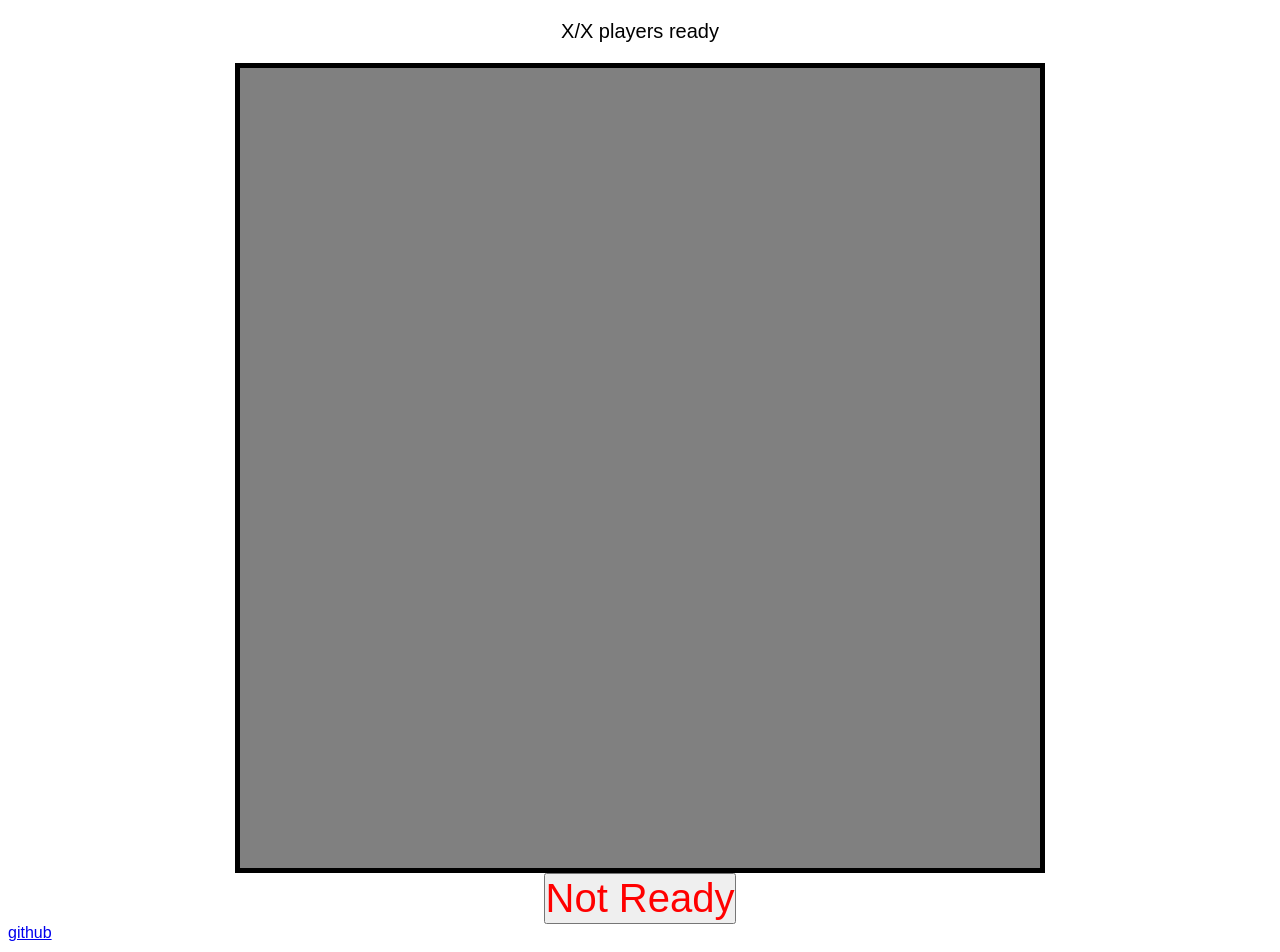
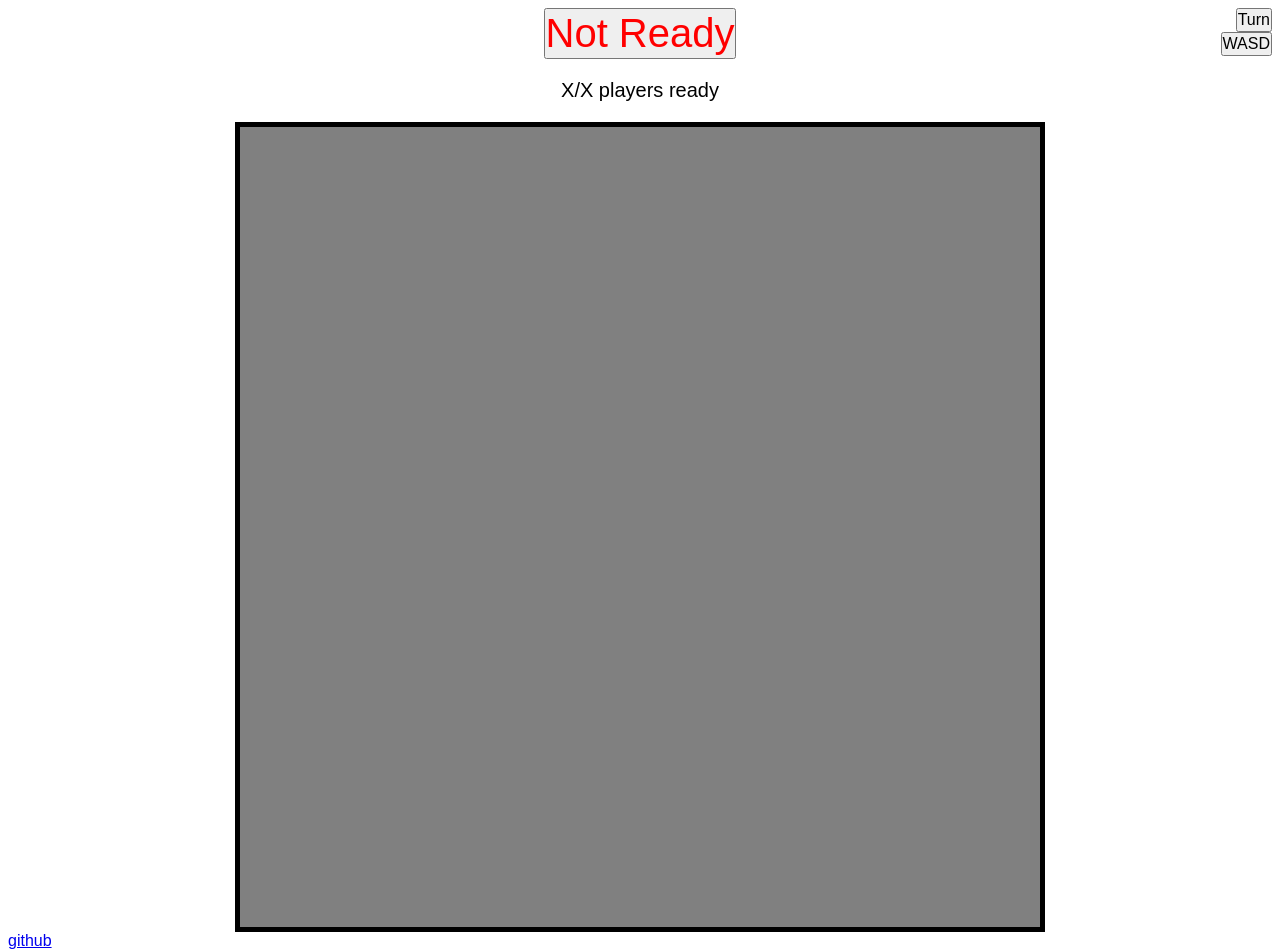
Before and after one commit to maxstc/arrowz, a website: page client/index.html in a window 1280 px wide. Drawn offline with Linux system fonts and the light colour scheme.

Commit message:
added options buttons

```diff
--- a/client/index.css
+++ b/client/index.css
@@ -12,6 +12,15 @@ canvas {
     border: 5px black solid;
 }
 
+div.colparent {
+    display: flex;
+    width: 100%;
+}
+
+div.colparent > div.col {
+    flex: 1;
+}
+
 button {
     font-size: 40px;
     padding-left: 0;
@@ -21,6 +30,11 @@ button {
     display: block;
 }
 
+.rightbutton {
+    font-size: 16px;
+    margin-right: 0px;
+}
+
 p {
     font-size: 20px;
     text-align: center;
--- a/client/index.html
+++ b/client/index.html
@@ -6,9 +6,18 @@
 		<script src="index.js"></script>
 	</head>
 	<body>
+		<div class="colparent">
+			<div class="col"></div>
+			<div class="col">
+				<button id="readybutton" type="button" disabled></button>
+			</div>
+			<div class="col">
+				<button id="turnbutton" class="rightbutton" type="button">Turn</button>
+				<button id="wasdbutton" class="rightbutton" type="button">WASD</button>
+			</div>
+		</div>
 		<p>X/X players ready</p>
         <canvas id="canvas" width="800" height="800"></canvas>
-		<button id="readybutton" type="button" disabled></button>
 		<a href="https://www.github.com/maxstc/">github</a>
 	</body>
 </html>
```
Also changed, not shown: README.md.
